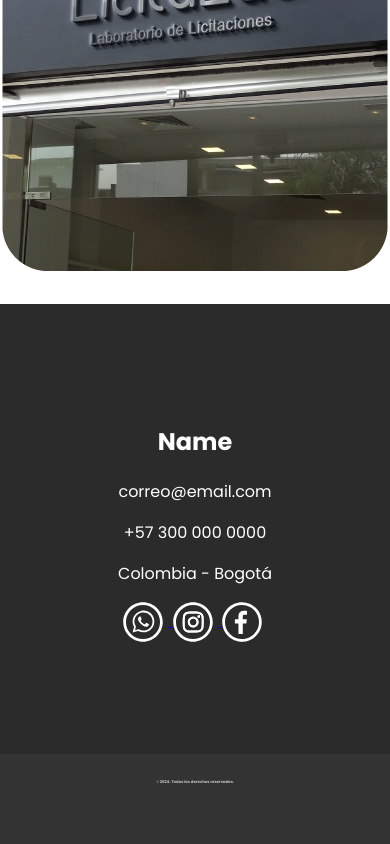
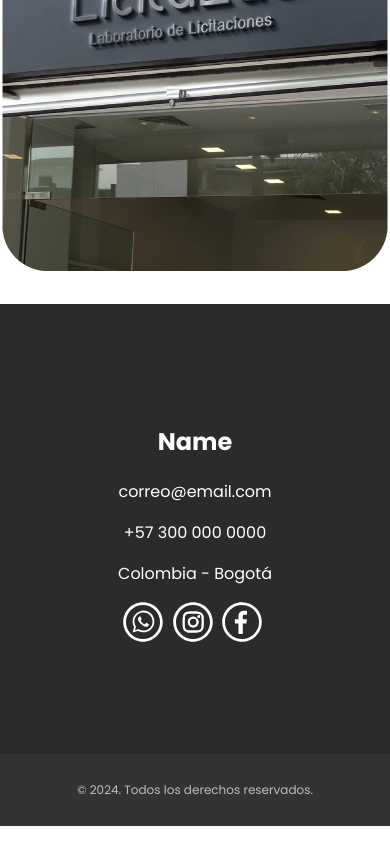
Before and after one commit to AMorantesCardenas/licitaLAB, a plain HTML site: page index.html in a window 390 px wide. Shown: the part 2106-2950 px from the top of the page. Drawn offline with Linux system fonts and the light colour scheme.

Commit message:
correciones v5

```diff
--- a/celu.css
+++ b/celu.css
@@ -59,8 +59,5 @@
         display: none;
     }
 
-    footer{
-        font-size: 1vw;
-    }
 
 }
--- a/estilos.css
+++ b/estilos.css
@@ -119,12 +119,12 @@ section {
 
 
 footer {
+    font-family: 'Poppins', sans-serif;
     background-color: #333;
     color: #bebebe;
     text-align: center;
     padding: 20px 0;
     font-size: 0.7vw;
-    font-family: 'Poppins', sans-serif;
 }
 
 
@@ -151,9 +151,6 @@ a span img {
     margin-right: 5px;
 }
 
-footer {
-    height: 50px;
-}
 
 
 .whatsapp-float {
@@ -175,3 +172,11 @@ footer {
     height: 40px;
     margin-top: 10px;
   }
+
+
+  @media only screen and (max-width: 900px) {
+    footer {
+        font-size: 12px; /* Reducir el tamaño de la fuente para dispositivos móviles */
+        padding: 15px 0; /* Reducir el espacio alrededor del footer */
+    }
+}
--- a/index.html
+++ b/index.html
@@ -116,7 +116,7 @@
 
     <footer>
         <div id="footer">
-            <h4>© 2024. Todos los derechos reservados.</h4>
+            <p>© 2024. Todos los derechos reservados.</p>
         </div>
 
         <script src="script.js"></script>
```
